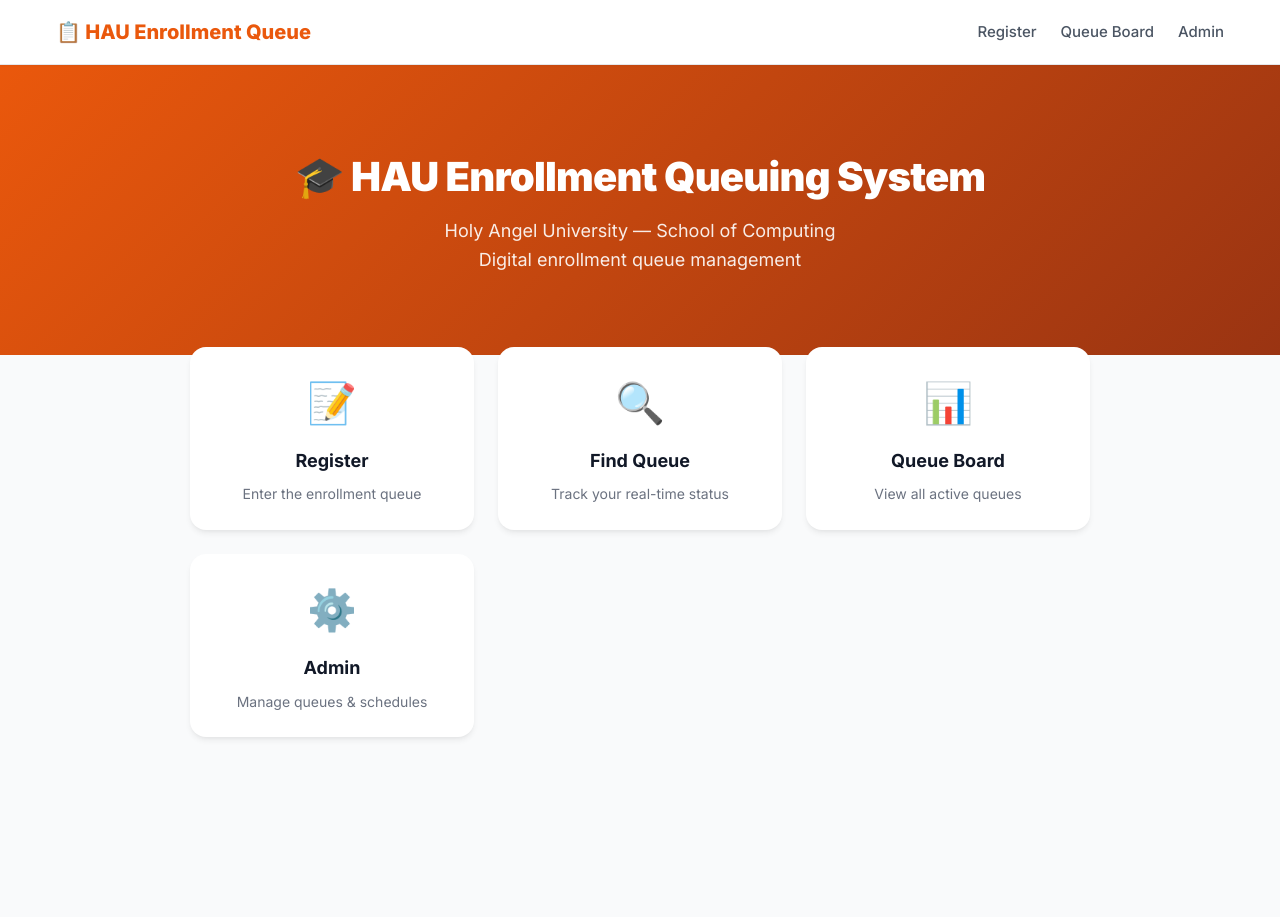
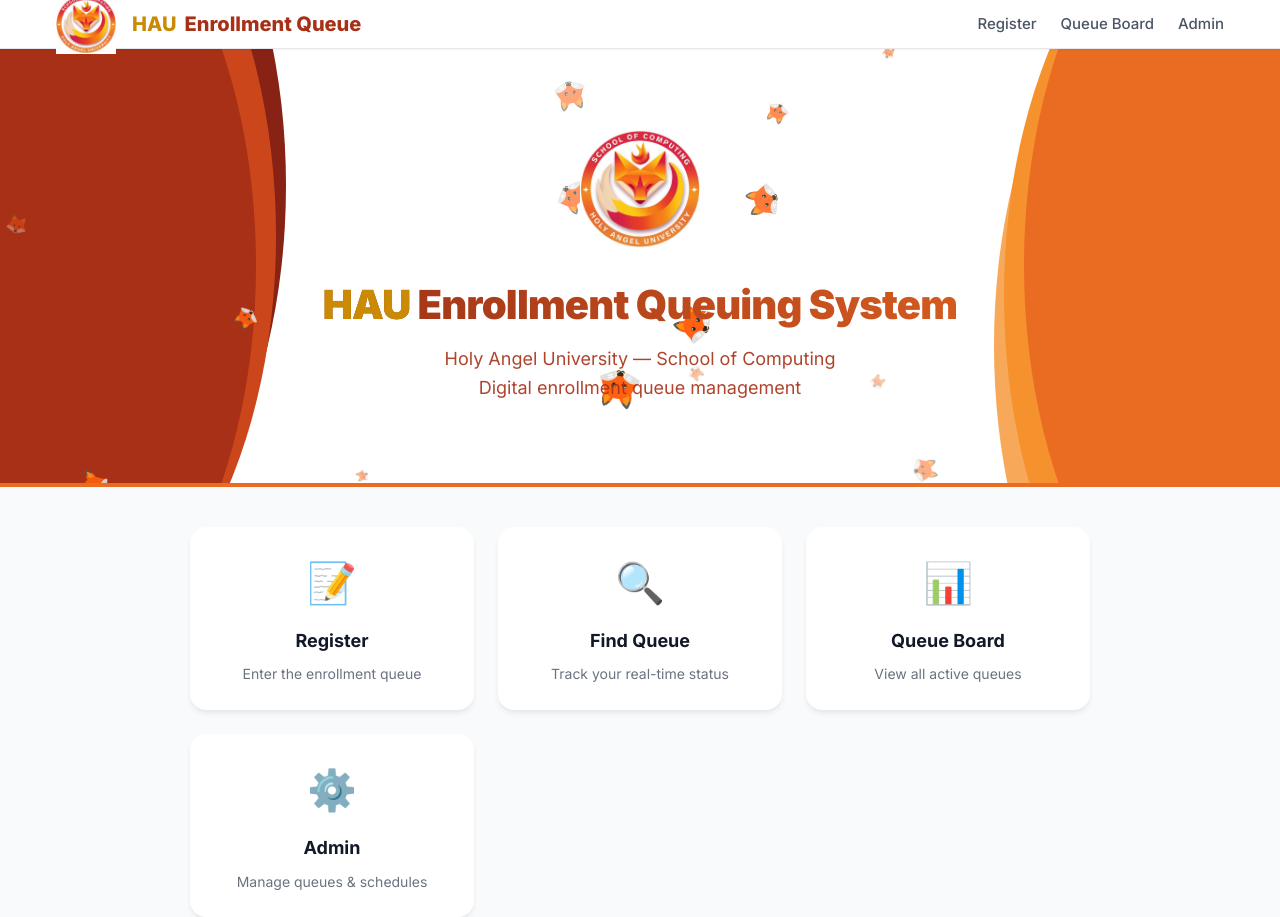
Before and after one commit to officesoc1-ad/enrollment_queuing_system, a Next.js app: page / in a window 1280 px wide. Before the commit the page ends 800 px from the top, so only its background shows below. Built offline with nearby package versions, Linux system fonts and the light colour scheme.

Commit message:
Theme / Color Scheme Updated
Added HAU.png , soc2.png and InteractiveParticles

```diff
--- a/src/app/admin/dashboard/page.js
+++ b/src/app/admin/dashboard/page.js
@@ -276,7 +276,7 @@
         alignItems: 'center',
         justifyContent: 'space-between'
       }}>
-        <h1 style={{ fontSize: '1.25rem', fontWeight: 800, color: '#ea580c' }}>
+        <h1 style={{ fontSize: '1.25rem', fontWeight: 800, color: 'var(--primary-800)' }}>
           ⚙️ Admin Dashboard
         </h1>
         <div style={{ display: 'flex', alignItems: 'center', gap: '12px' }}>
@@ -348,8 +348,8 @@
                           display: 'flex',
                           alignItems: 'center',
                           justifyContent: 'space-between',
-                          background: selectedQueue?.id === q.id ? '#fff7ed' : 'transparent',
-                          borderLeft: selectedQueue?.id === q.id ? '3px solid #f97316' : '3px solid transparent',
+                          background: selectedQueue?.id === q.id ? 'var(--primary-50)' : 'transparent',
+                          borderLeft: selectedQueue?.id === q.id ? '3px solid var(--gold-500)' : '3px solid transparent',
                           transition: 'all 150ms ease'
                         }}
                       >
--- a/src/app/globals.css
+++ b/src/app/globals.css
@@ -1,17 +1,25 @@
 @import url('https://fonts.googleapis.com/css2?family=Inter:wght@300;400;500;600;700;800;900&display=swap');
 
 :root {
-  /* Primary palette - warm orange/red theme matching the enrollment poster */
-  --primary-50: #fff7ed;
-  --primary-100: #ffedd5;
-  --primary-200: #fed7aa;
-  --primary-300: #fdba74;
-  --primary-400: #fb923c;
-  --primary-500: #f97316;
-  --primary-600: #ea580c;
-  --primary-700: #c2410c;
-  --primary-800: #9a3412;
-  --primary-900: #7c2d12;
+  /* Primary palette - Red/Orange theme */
+  --primary-50: #fff6ed;
+  --primary-100: #feead6;
+  --primary-200: #fcd5ac;
+  --primary-300: #fabf83;
+  --primary-400: #f8a859;
+  --primary-500: #f6922e; /* Light Orange */
+  --primary-600: #ea6b22; /* Vibrant Orange */
+  --primary-700: #cb461b; /* Mid Red-Orange */
+  --primary-800: #a73016; /* Deep Red-Orange */
+  --primary-900: #882215; /* Darkest Red */
+
+  /* Gold/Accent palette */
+  --gold-100: #fef9c3;
+  --gold-300: #fde047;
+  --gold-400: #facc15;
+  --gold-500: #eab308;
+  --gold-600: #ca8a04;
+  --gold-700: #a16207;
 
   /* Neutral */
   --gray-50: #f9fafb;
@@ -149,14 +157,16 @@
 }
 
 .btn-primary {
-  background: linear-gradient(135deg, var(--primary-500), var(--primary-600));
+  background: linear-gradient(135deg, var(--primary-700), var(--primary-800));
   color: white;
+  border: 1px solid var(--gold-500);
 }
 
 .btn-primary:hover:not(:disabled) {
-  background: linear-gradient(135deg, var(--primary-600), var(--primary-700));
+  background: linear-gradient(135deg, var(--primary-800), var(--primary-900));
   transform: translateY(-1px);
-  box-shadow: 0 4px 12px rgba(249, 115, 22, 0.3);
+  box-shadow: 0 4px 12px rgba(124, 20, 40, 0.3);
+  border-color: var(--gold-400);
 }
 
 .btn-secondary {
@@ -237,8 +247,8 @@
 .form-input:focus,
 .form-select:focus {
   outline: none;
-  border-color: var(--primary-400);
-  box-shadow: 0 0 0 3px rgba(249, 115, 22, 0.15);
+  border-color: var(--primary-600);
+  box-shadow: 0 0 0 3px rgba(190, 37, 70, 0.15);
 }
 
 .form-input::placeholder {
@@ -382,22 +392,66 @@
 
 /* Page header */
 .page-header {
-  background: linear-gradient(135deg, var(--primary-600), var(--primary-800));
-  color: white;
+  background: white;
+  color: var(--primary-900);
   padding: var(--space-2xl) 0;
   margin-bottom: var(--space-xl);
+  border-bottom: 4px solid var(--primary-600);
+  position: relative;
+  overflow: hidden;
+}
+
+.page-header::before {
+  content: "";
+  position: absolute;
+  top: -50%;
+  left: -20%;
+  width: 40%;
+  height: 200%;
+  background: var(--primary-800);
+  border-radius: 50%;
+  z-index: 0;
+  /* Left Wings: Stacked crescents matching the reference */
+  box-shadow:
+    25px -30px 0 -5px var(--primary-700),
+    45px -80px 0 -15px var(--primary-900);
+}
+
+.page-header::after {
+  content: "";
+  position: absolute;
+  bottom: -50%;
+  right: -20%;
+  width: 40%;
+  height: 200%;
+  background: var(--primary-600);
+  border-radius: 50%;
+  z-index: 0;
+  /* Right Wings: Bright stacked crescents */
+  box-shadow:
+    -25px 30px 0 -5px var(--primary-500),
+    -45px 80px 0 -15px var(--primary-400);
 }
 
 .page-header h1 {
-  font-size: 2rem;
+  font-size: 2.5rem;
   font-weight: 900;
   letter-spacing: -0.02em;
+  background: linear-gradient(to right, var(--primary-900), var(--primary-600));
+  -webkit-background-clip: text;
+  background-clip: text;
+  -webkit-text-fill-color: transparent;
+  position: relative;
+  z-index: 2;
 }
 
 .page-header p {
   margin-top: var(--space-sm);
   opacity: 0.9;
   font-size: 1.0625rem;
+  position: relative;
+  z-index: 2;
+  color: var(--primary-800);
 }
 
 /* Grid */
@@ -514,7 +568,7 @@
 .navbar {
   background: white;
   border-bottom: 1px solid var(--gray-200);
-  padding: var(--space-md) 0;
+  padding: var(--space-sm) 0;
   position: sticky;
   top: 0;
   z-index: 100;
@@ -533,10 +587,13 @@
 .navbar-brand {
   font-size: 1.25rem;
   font-weight: 800;
-  color: var(--primary-600);
+  color: var(--primary-800);
   display: flex;
   align-items: center;
   gap: var(--space-sm);
+}
+.navbar-brand span {
+  color: var(--gold-600);
 }
 
 .navbar-links {
--- a/src/app/page.js
+++ b/src/app/page.js
@@ -1,12 +1,17 @@
 import Link from 'next/link';
+import InteractiveParticles from '@/components/InteractiveParticles';
 
 export default function HomePage() {
   return (
     <>
-      <section className="page-header" style={{ padding: '80px 0', textAlign: 'center' }}>
-        <div className="container">
+      <section className="page-header" style={{ padding: '80px 0', textAlign: 'center', position: 'relative', overflow: 'hidden' }}>
+        <InteractiveParticles />
+        <div className="container" style={{ position: 'relative', zIndex: 1, pointerEvents: 'none' }}>
+          <div style={{ display: 'flex', justifyContent: 'center', marginBottom: '24px' }}>
+            <img src="/soc2.jpg" alt="SOC Logo" style={{ height: '120px', width: 'auto' }} />
+          </div>
           <h1 style={{ fontSize: '2.5rem', marginBottom: '8px' }}>
-            🎓 HAU Enrollment Queuing System
+            <span><span style={{ WebkitTextFillColor: 'var(--gold-600)', color: 'var(--gold-600)' }}>HAU</span> Enrollment Queuing System</span>
           </h1>
           <p style={{ fontSize: '1.125rem', maxWidth: '600px', margin: '0 auto' }}>
             Holy Angel University — School of Computing<br />
@@ -15,7 +20,7 @@
         </div>
       </section>
 
-      <div className="container" style={{ marginTop: '-40px' }}>
+      <div className="container" style={{ marginTop: '40px' }}>
         <div className="grid grid-3" style={{ maxWidth: '900px', margin: '0 auto' }}>
           <Link href="/register" style={{ textDecoration: 'none' }}>
             <div className="card" style={{ textAlign: 'center', cursor: 'pointer', height: '100%' }}>
--- a/src/app/student/[id]/page.js
+++ b/src/app/student/[id]/page.js
@@ -88,7 +88,9 @@
     <>
       <section className="page-header">
         <div className="container">
-          <h1>📋 Your Queue Status</h1>
+          <h1 style={{ display: 'flex', alignItems: 'center', gap: '8px' }}>
+            <img src="/soc2.jpg" alt="SOC Logo" style={{ height: '36px', width: 'auto' }} /> Your Queue Status
+          </h1>
           <p>
             {course?.code} — {yearSuffix(entry.year_level)} Year — {typeLabel}
           </p>
--- a/src/app/track/page.js
+++ b/src/app/track/page.js
@@ -3,6 +3,7 @@
 import { useState } from 'react';
 import { useRouter } from 'next/navigation';
 import Link from 'next/link';
+import InteractiveParticles from '@/components/InteractiveParticles';
 
 export default function TrackPage() {
   const router = useRouter();
@@ -37,14 +38,15 @@
 
   return (
     <div style={{ minHeight: '100vh', display: 'flex', flexDirection: 'column', background: '#f3f4f6' }}>
-      <section className="page-header" style={{ padding: '48px 0', background: 'linear-gradient(135deg, #ea580c 0%, #b91c1c 100%)', color: 'white', textAlign: 'center' }}>
-        <div className="container">
+      <section className="page-header" style={{ padding: '48px 0', textAlign: 'center', position: 'relative', overflow: 'hidden' }}>
+        <InteractiveParticles />
+        <div className="container" style={{ position: 'relative', zIndex: 1, pointerEvents: 'none' }}>
           <h1 style={{ fontSize: '2.5rem', fontWeight: 800, marginBottom: '16px' }}>🔍 Find Your Queue</h1>
           <p style={{ fontSize: '1.125rem', opacity: 0.9 }}>Enter your Student ID to check your queue status</p>
         </div>
       </section>
 
-      <div className="container" style={{ maxWidth: '500px', flex: 1, marginTop: '-32px' }}>
+      <div className="container" style={{ maxWidth: '500px', flex: 1, marginTop: '32px' }}>
         <div className="card" style={{ padding: '32px' }}>
           {error && <div className="alert alert-danger" style={{ marginBottom: '24px' }}>{error}</div>}
 
@@ -72,7 +74,7 @@
           </form>
 
           <div style={{ marginTop: '24px', textAlign: 'center' }}>
-            <Link href="/" style={{ color: '#ea580c', textDecoration: 'none', fontWeight: 600 }}>
+            <Link href="/" style={{ color: 'var(--primary-800)', textDecoration: 'none', fontWeight: 600 }}>
               ← Back to Home
             </Link>
           </div>
--- /dev/null
+++ b/src/components/InteractiveParticles.js
@@ -0,0 +1,151 @@
+'use client';
+
+import { useEffect, useRef } from 'react';
+
+export default function InteractiveParticles() {
+  const canvasRef = useRef(null);
+
+  useEffect(() => {
+    const canvas = canvasRef.current;
+    if (!canvas) return;
+    const ctx = canvas.getContext('2d');
+
+    let animationFrameId;
+    let foxes = [];
+    let mouse = { x: 0, y: 0, targetX: 0, targetY: 0 };
+    let mouseX = 0;
+    let mouseY = 0;
+
+    const resize = () => {
+      canvas.width = window.innerWidth;
+      canvas.height = canvas.parentElement.clientHeight || window.innerHeight;
+      initFoxes();
+    };
+
+    window.addEventListener('resize', resize);
+
+    const handleMouseMove = (e) => {
+      // Track mouse globally for parallax
+      mouse.targetX = e.clientX - window.innerWidth / 2;
+      mouse.targetY = e.clientY - window.innerHeight / 2;
+    };
+
+    window.addEventListener('mousemove', handleMouseMove);
+
+    class Fox {
+      constructor() {
+        this.reset(true);
+      }
+
+      reset(randomizeHeight = false) {
+        // Distribute far beyond canvas edges for seamless parallax
+        this.x = Math.random() * canvas.width * 1.5 - canvas.width * 0.25;
+        this.y = randomizeHeight
+          ? Math.random() * canvas.height * 1.5 - canvas.height * 0.25
+          // If respawning, start from bottom
+          : canvas.height + 50 + Math.random() * 100;
+
+        this.baseX = this.x;
+        this.baseY = this.y;
+
+        this.z = Math.random() * 1.5 + 0.5; // Depth
+        this.size = Math.random() * 20 + 10 * this.z; // Fox emoji size
+
+        // Drifting speeds
+        this.speedY = -(Math.random() * 0.5 + 0.2) * this.z;
+
+        // Swaying
+        this.swaySpeed = Math.random() * 0.02 + 0.01;
+        this.swayAmount = Math.random() * 30 + 10;
+        this.angle = Math.random() * Math.PI * 2;
+
+        // Rotation
+        this.rotSpeed = (Math.random() - 0.5) * 0.02;
+        this.rotation = Math.random() * Math.PI * 2;
+      }
+
+      draw() {
+        ctx.save();
+        ctx.translate(this.x, this.y);
+        ctx.rotate(this.rotation);
+
+        ctx.font = `${this.size}px Arial`;
+        ctx.textAlign = 'center';
+        ctx.textBaseline = 'middle';
+
+        // Render ghosting opacity based on depth
+        ctx.globalAlpha = Math.min(this.z * 0.5 + 0.1, 1);
+        ctx.fillText("🦊", 0, 0);
+
+        ctx.restore();
+      }
+
+      update() {
+        this.angle += this.swaySpeed;
+        this.rotation += this.rotSpeed;
+
+        // Keep drifting
+        this.baseY += this.speedY;
+        this.baseX += Math.sin(this.angle) * 0.5;
+
+        // Reset if drifted off screen top
+        if (this.baseY < -100) {
+            this.reset(false);
+        }
+
+        // Parallax effect
+        let parallaxX = mouseX * this.z * 0.05;
+        let parallaxY = mouseY * this.z * 0.05;
+
+        this.x = this.baseX - parallaxX;
+        this.y = this.baseY - parallaxY;
+      }
+    }
+
+    const initFoxes = () => {
+      foxes = [];
+      const foxCount = Math.floor((canvas.width * canvas.height) / 15000);
+      for (let i = 0; i < foxCount; i++) {
+        foxes.push(new Fox());
+      }
+    };
+
+    const animate = () => {
+      mouseX += (mouse.targetX - mouseX) * 0.05;
+      mouseY += (mouse.targetY - mouseY) * 0.05;
+
+      ctx.clearRect(0, 0, canvas.width, canvas.height);
+
+      for (let i = 0; i < foxes.length; i++) {
+        foxes[i].update();
+        foxes[i].draw();
+      }
+
+      animationFrameId = requestAnimationFrame(animate);
+    };
+
+    resize();
+    animate();
+
+    return () => {
+      window.removeEventListener('resize', resize);
+      window.removeEventListener('mousemove', handleMouseMove);
+      cancelAnimationFrame(animationFrameId);
+    };
+  }, []);
+
+  return (
+    <canvas
+      ref={canvasRef}
+      style={{
+        position: 'absolute',
+        top: 0,
+        left: 0,
+        width: '100%',
+        height: '100%',
+        pointerEvents: 'none',
+        zIndex: 0
+      }}
+    />
+  );
+}
--- a/src/components/Navbar.js
+++ b/src/components/Navbar.js
@@ -13,7 +13,8 @@
     <nav className="navbar">
       <div className="navbar-inner">
         <Link href="/" className="navbar-brand">
-          📋 HAU Enrollment Queue
+          <img src="/soc2.jpg" alt="SOC Logo" style={{ height: '60px', width: 'auto', margin: '-14px 8px -14px 0' }} />
+          <span>HAU</span> Enrollment Queue
         </Link>
         <ul className="navbar-links">
           <li>
```
Also changed, not shown: public/HAU_logo.png (added), public/soc2.jpg (added).
